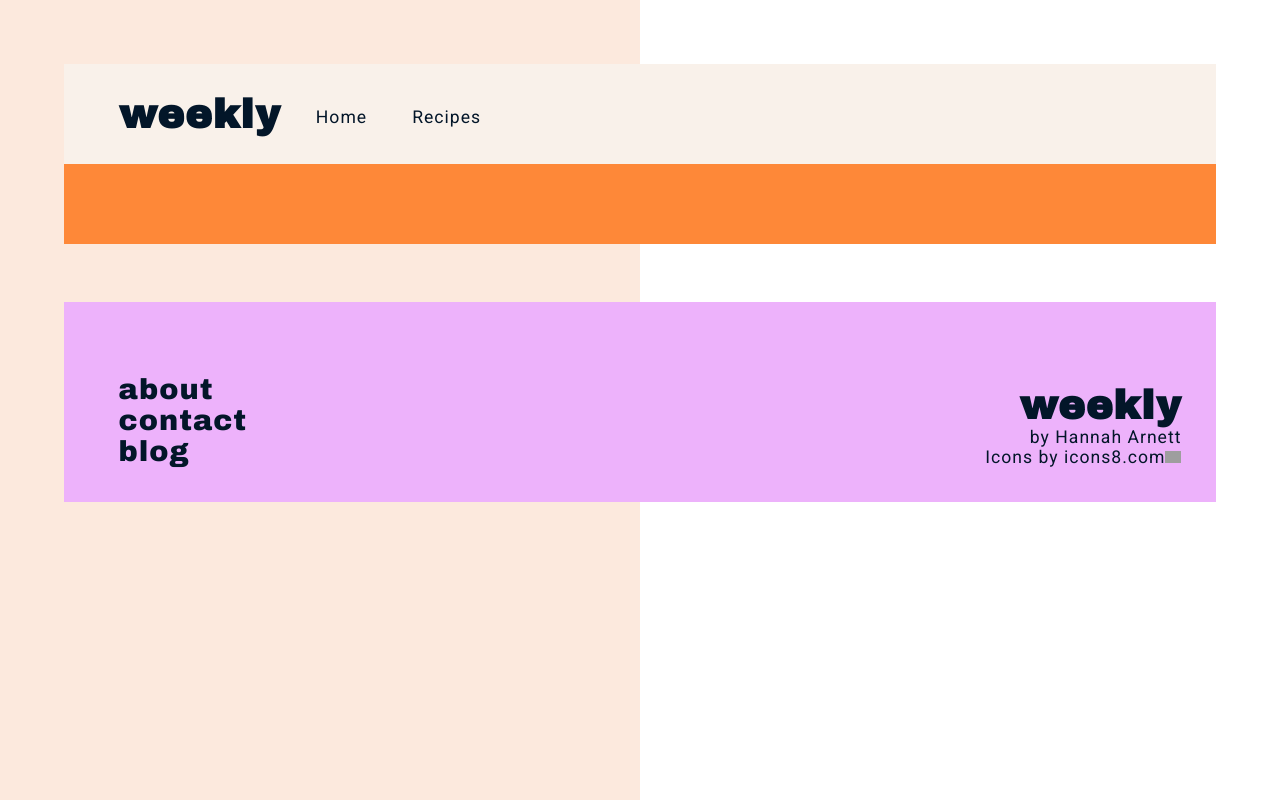
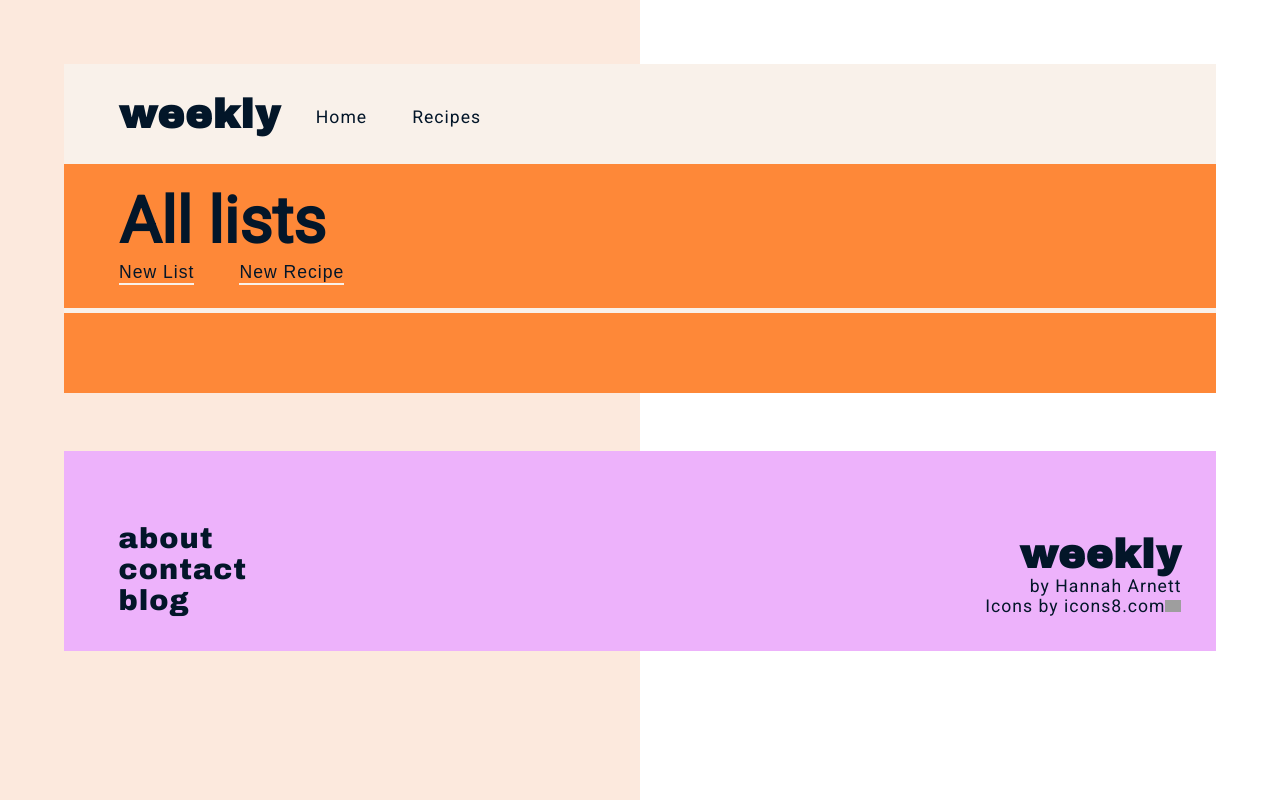
Before and after one commit to hannaharnett/weekly, a React (Create React App) app: page /lists in a window 1280 px wide. Built offline with nearby package versions, Linux system fonts and the light colour scheme; grey boxes are pictures that could not be loaded.

Commit message:
Add PageHeader

```diff
--- a/src/Lists.js
+++ b/src/Lists.js
@@ -1,12 +1,13 @@
 import React from "react";
 import { Link } from "react-router-dom";
+import PageHeader from "./PageHeader";
 
 import "./lists.scss";
 
 const Lists = ({ lists }) => {
   const miniLists = lists.map((list) => {
     return (
-      <li className="">
+      <li key="list.id">
         <Link to={`/list/${list.id}`}>
           <h2 className="list-title">{list.title}</h2>
         </Link>
@@ -16,7 +17,17 @@ const Lists = ({ lists }) => {
   });
   return (
     <div className="all-lists-container">
-      <h1 className="all-lists-title visually-hidden">All lists</h1>
+      <PageHeader>
+        <h1 className="page-header-title">All lists</h1>
+        <div className="btn-wrap">
+          <Link to="/list/new">
+            <button className="list-btn">New List</button>
+          </Link>
+          <Link to="/recipe/new">
+            <button className="list-btn">New Recipe</button>
+          </Link>
+        </div>
+      </PageHeader>
       <ul className="all-lists-ul">{miniLists}</ul>
     </div>
   );
```
